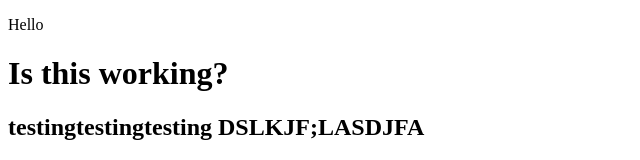
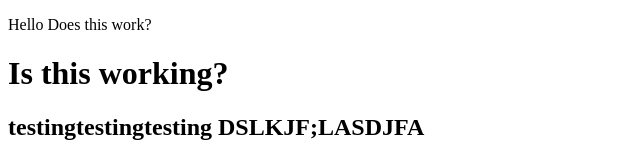
Before and after one commit to DarkstarDazed/testingtesting, a plain HTML site: page index.html in a window 1280 px wide. Shown: the top 160 px of the page, without its empty margins (0-640 px from the left). Drawn offline with Linux system fonts and the light colour scheme.

Commit message:
testing git connection

```diff
--- a/index.html
+++ b/index.html
@@ -7,7 +7,7 @@
     <title>Document</title>
 </head>
 <body>
-    <p>Hello</p>
+    <p>Hello Does this work?</p>
     <h1>Is this working?</h1>
     <h2>testingtestingtesting DSLKJF;LASDJFA
     </h2>
```
